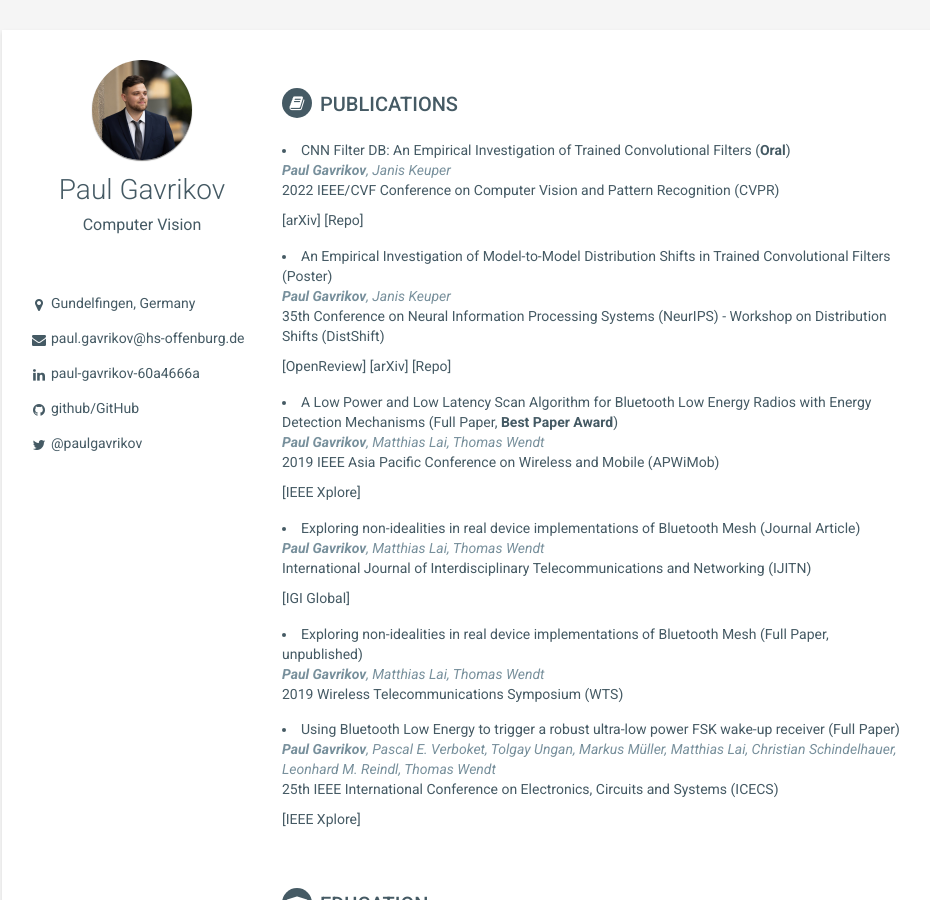
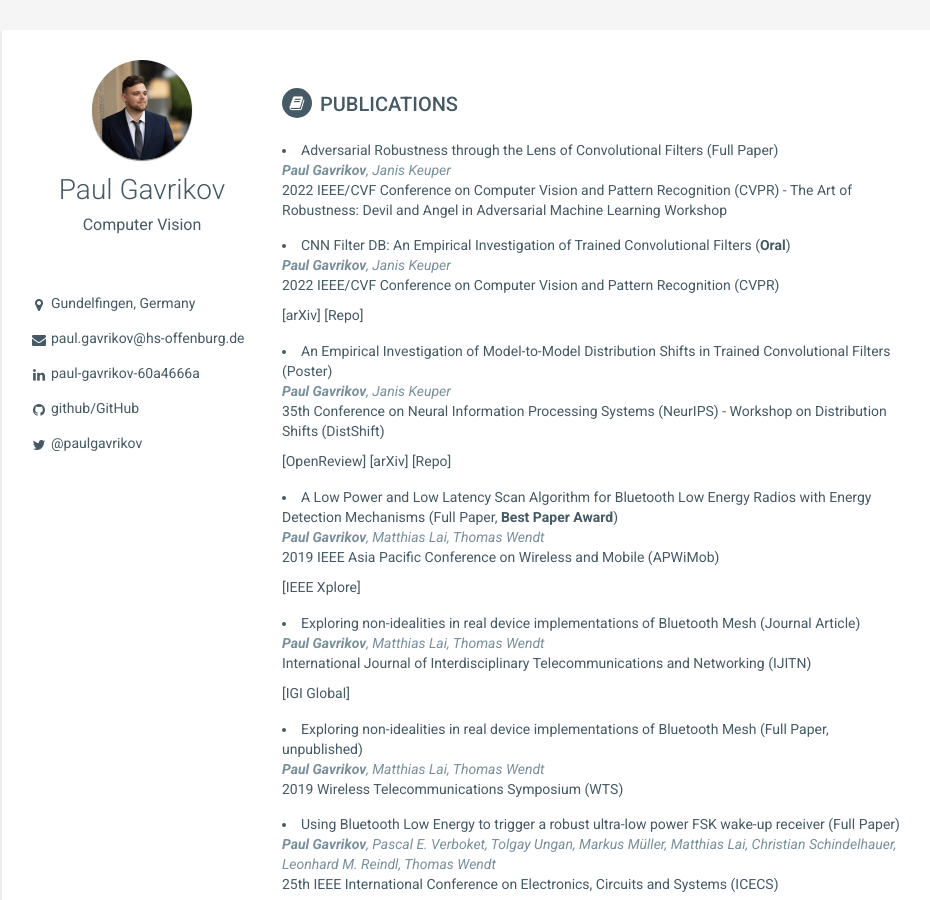
Before and after one commit to paulgavrikov/paulgavrikov.github.io, a Jekyll site: the page built from index.html, in a window 1280 px wide and 900 px high. Shown: the whole window, without its empty margins (158-1088 px from the left). Built offline with Jekyll 4.4.1, drawn with Linux system fonts in a browser that asks for light colours.

Commit message:
updating puclications

```diff
--- a/_data/publications.yml
+++ b/_data/publications.yml
@@ -1,3 +1,10 @@
+- publication:
+  title: "Adversarial Robustness through the Lens of Convolutional Filters"
+  type: Full Paper
+  authors: <b>Paul Gavrikov</b>, Janis Keuper
+  conference: "2022 IEEE/CVF Conference on Computer Vision and Pattern Recognition (CVPR) - The Art of Robustness: Devil and Angel in Adversarial Machine Learning Workshop"
+  time: 2022
+  details:
 - publication:
   title: "CNN Filter DB: An Empirical Investigation of Trained Convolutional Filters"
   type: <b>Oral</b>
```
